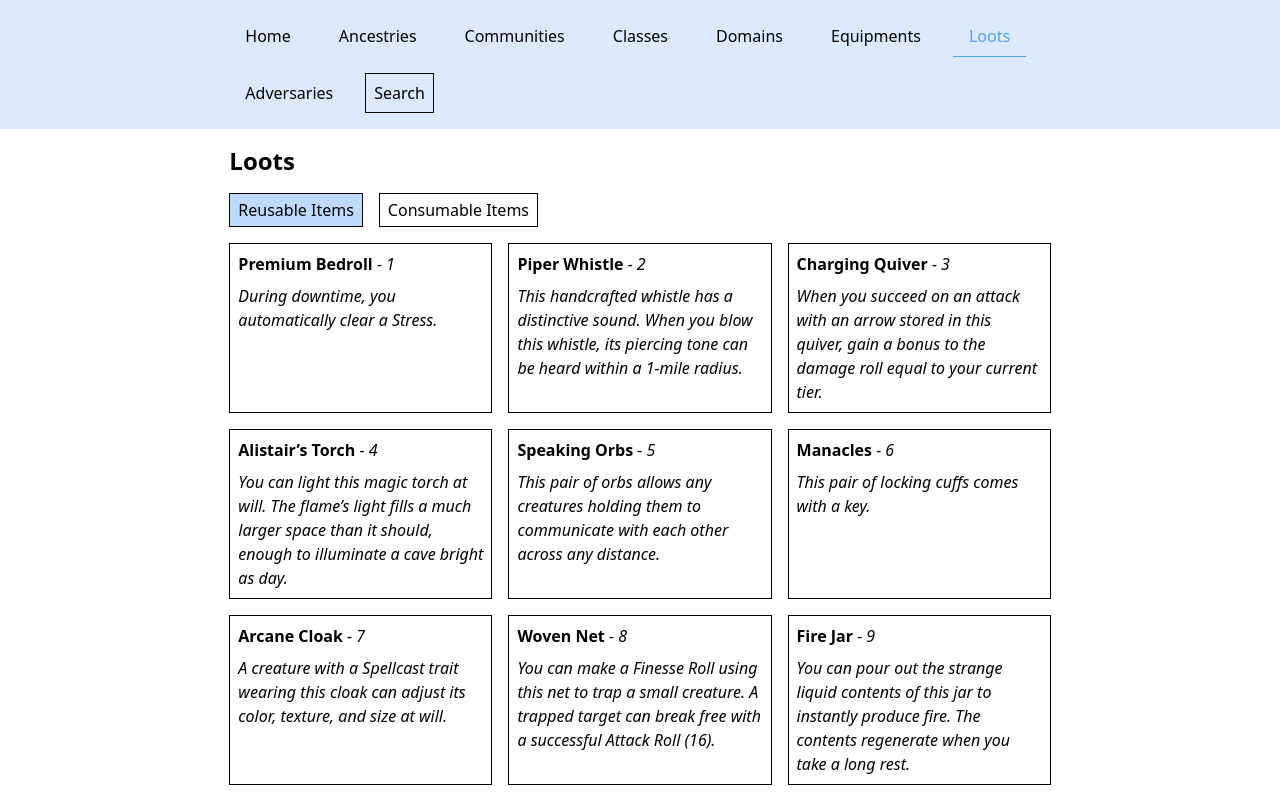
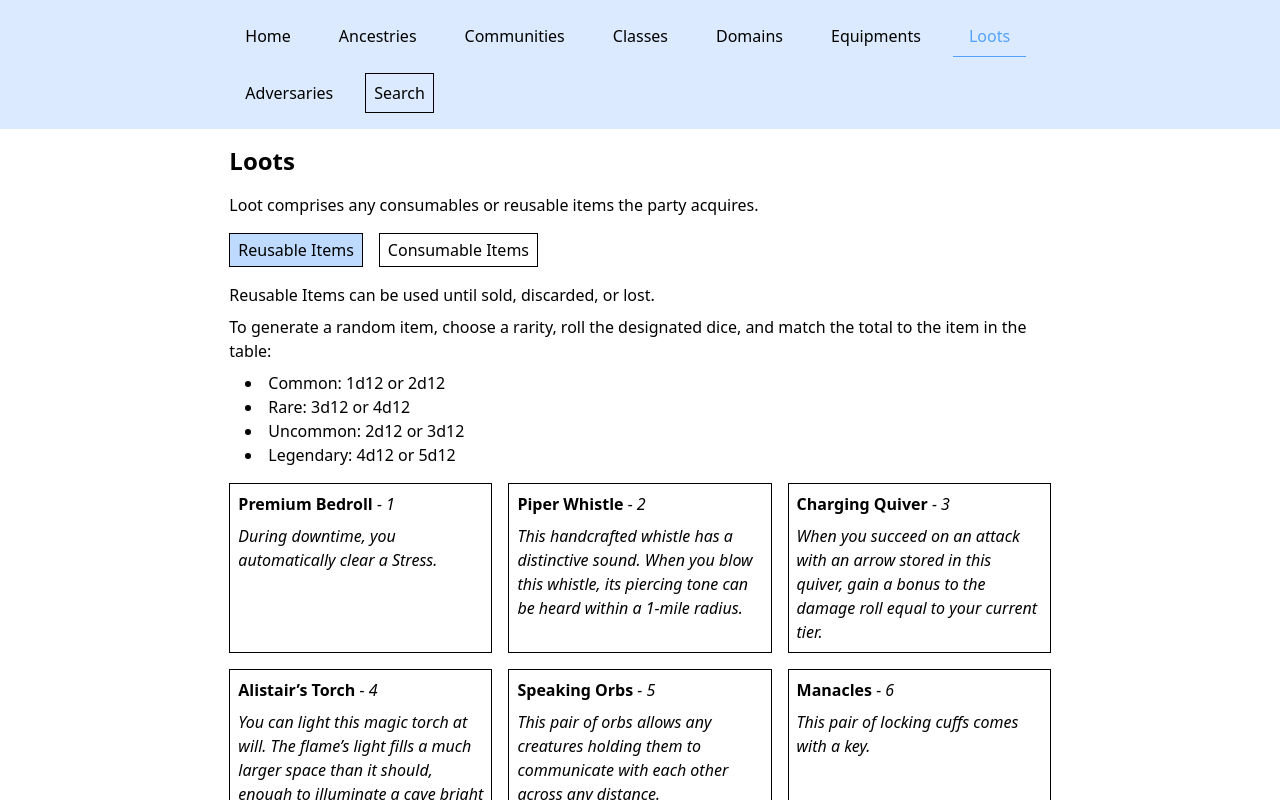
Before and after one commit to nohan-budry/daggerheartcompanion, a SvelteKit app: page /loots/reusables in a window 1280 px wide. Shown: the top 800 px of the page. Built offline with nearby package versions, Linux system fonts and the light colour scheme.

Commit message:
add some description to pages

```diff
--- a/src/routes/ancestries/+layout.svelte
+++ b/src/routes/ancestries/+layout.svelte
@@ -13,6 +13,12 @@
 
 <div>
     <h1 class="mb-4 text-2xl font-semibold">Ancestries</h1>
+
+    <p class="mb-4">
+        Ancestries represent your character’s lineage, which affects
+        their physical appearance and access to certain special
+        abilities.
+    </p>
 
     <nav class="flex flex-row flex-wrap gap-2">
         {#each ancestries as ancestry}
--- a/src/routes/classes/+layout.svelte
+++ b/src/routes/classes/+layout.svelte
@@ -13,6 +13,10 @@
 
 <div>
     <h1 class="mb-4 text-2xl font-semibold">Classes</h1>
+
+    <p class="mb-4">
+        A class is a role-based archetype that determines a PC's features and abilities.
+    </p>
 
     <nav class="flex flex-row flex-wrap gap-2">
         {#each classesData as classData}
--- a/src/routes/communities/+layout.svelte
+++ b/src/routes/communities/+layout.svelte
@@ -13,6 +13,12 @@
 
 <div>
     <h1 class="mb-4 text-2xl font-semibold">Communities</h1>
+
+    <p class="mb-4">
+        Communities represent a key aspect of the culture, class, or
+        environment of origin that has had the most influence over
+        your character’s upbringing.
+    </p>
 
     <nav class="flex flex-row flex-wrap gap-2">
         {#each communities as community}
--- a/src/routes/domains/+layout.svelte
+++ b/src/routes/domains/+layout.svelte
@@ -13,6 +13,11 @@
 
 <div>
     <h1 class="mb-4 text-2xl font-semibold">Domains</h1>
+
+    <p class="mb-4">
+        Each class grants access to two domains. Each Domain comprises a collection
+        of cards granting features or special abilities expressing a particular theme.
+    </p>
 
     <nav class="flex flex-row flex-wrap gap-2">
         {#each domains as domain}
--- a/src/routes/loots/+layout.svelte
+++ b/src/routes/loots/+layout.svelte
@@ -7,6 +7,7 @@
 
 <div class="flex flex-col gap-4">
     <h1>Loots</h1>
+    <p>Loot comprises any consumables or reusable items the party acquires.</p>
 
     <div class="flex gap-x-4">
         <a class="border px-2 py-1" href={base + '/loots/reusables'} data-sveltekit-noscroll
@@ -19,9 +20,8 @@
         </a>
     </div>
 
-    <div class="grid grid-cols-1 gap-4 sm:grid-cols-2 xl:grid-cols-3 2xl:grid-cols-4">
-        {@render children()}
-    </div>
+
+    {@render children()}
 </div>
 
 <style lang="postcss">
--- a/src/routes/loots/consumables/+page.svelte
+++ b/src/routes/loots/consumables/+page.svelte
@@ -5,6 +5,26 @@
     let {consumables} = data;
 </script>
 
+<div class="flex flex-col gap-2">
+    <p>
+        Consumables are loot that can only be used once.
+        You can hold up to five of each consumable at a time.
+        Using a consumable doesn’t require a roll unless required
+        by the GM or the demands of the fiction.
+    </p>
+    <p>
+        To generate a random consumable, choose a rarity, roll the designated dice,
+        and match the total to the item in the table:
+    </p>
+    <ul class="list-disc list-inside pl-4">
+        <li> Common: 1d12 or 2d12</li>
+        <li> Rare: 3d12 or 4d12</li>
+        <li> Uncommon: 2d12 or 3d12</li>
+        <li> Legendary: 4d12 or 5d12</li>
+    </ul>
+</div>
+
+<div class="grid grid-cols-1 gap-4 sm:grid-cols-2 xl:grid-cols-3 2xl:grid-cols-4">
     {#each consumables as loot}
         <div class="flex flex-col gap-2 border p-2 w-full" id={`loot-${slugify(loot.name)}`}>
             <h2 class="font-semibold">
@@ -16,3 +36,4 @@
             </div>
         </div>
     {/each}
+</div>
--- a/src/routes/loots/reusables/+page.svelte
+++ b/src/routes/loots/reusables/+page.svelte
@@ -5,6 +5,21 @@
     let {reusables} = data;
 </script>
 
+<div class="flex flex-col gap-2">
+    <p>Reusable Items can be used until sold, discarded, or lost.</p>
+    <p>
+        To generate a random item, choose a rarity, roll the designated dice,
+        and match the total to the item in the table:
+    </p>
+    <ul class="list-disc list-inside pl-4">
+        <li> Common: 1d12 or 2d12</li>
+        <li> Rare: 3d12 or 4d12</li>
+        <li> Uncommon: 2d12 or 3d12</li>
+        <li> Legendary: 4d12 or 5d12</li>
+    </ul>
+</div>
+
+<div class="grid grid-cols-1 gap-4 sm:grid-cols-2 xl:grid-cols-3 2xl:grid-cols-4">
     {#each reusables as loot}
         <div class="flex flex-col gap-2 border p-2 w-full" id={`loot-${slugify(loot.name)}`}>
             <h2 class="font-semibold">
@@ -16,3 +31,4 @@
             </div>
         </div>
     {/each}
+</div>
```
Lines whose indentation alone changed are shown as unchanged.
